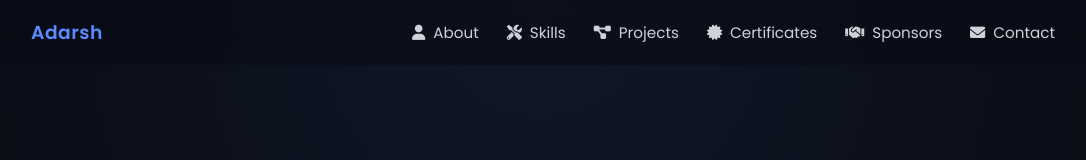
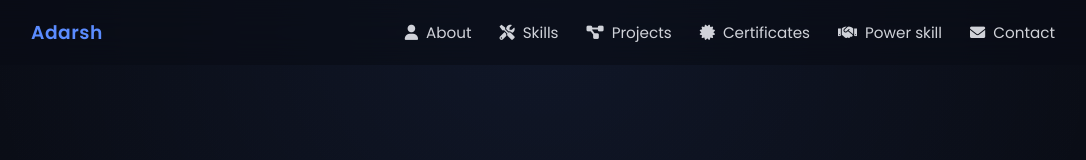
Before and after one commit to Adarshkumar002/protolio, a plain HTML site: page index.html in a window 1280 px wide. Shown: the top 160 px of the page, without its empty margins (97-1183 px from the left). Drawn offline with Linux system fonts and the light colour scheme.

Commit message:
Update index.html

```diff
--- a/index.html
+++ b/index.html
@@ -338,7 +338,7 @@
     <li><a href="#skills"><i class="fas fa-tools"></i>Skills</a></li>
     <li><a href="#projects"><i class="fas fa-project-diagram"></i>Projects</a></li>
     <li><a href="#certificates"><i class="fas fa-certificate"></i>Certificates</a></li>
-    <li><a href="#sponsors"><i class="fas fa-handshake"></i>Sponsors</a></li>
+    <li><a href="#sponsors"><i class="fas fa-handshake"></i>Power skill</a></li>
     <li><a href="#contact"><i class="fas fa-envelope"></i>Contact</a></li>
   </ul>
 </nav>
```
